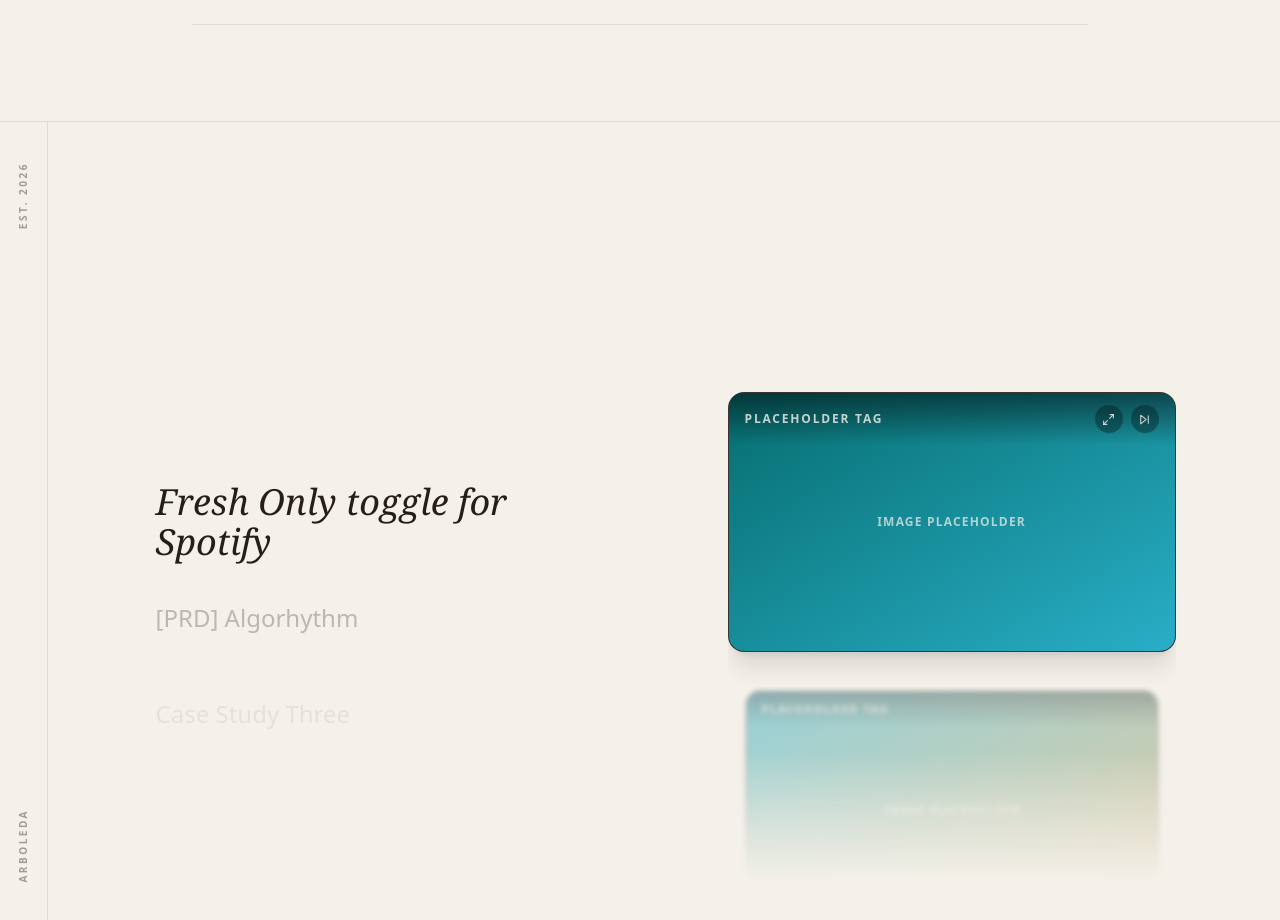
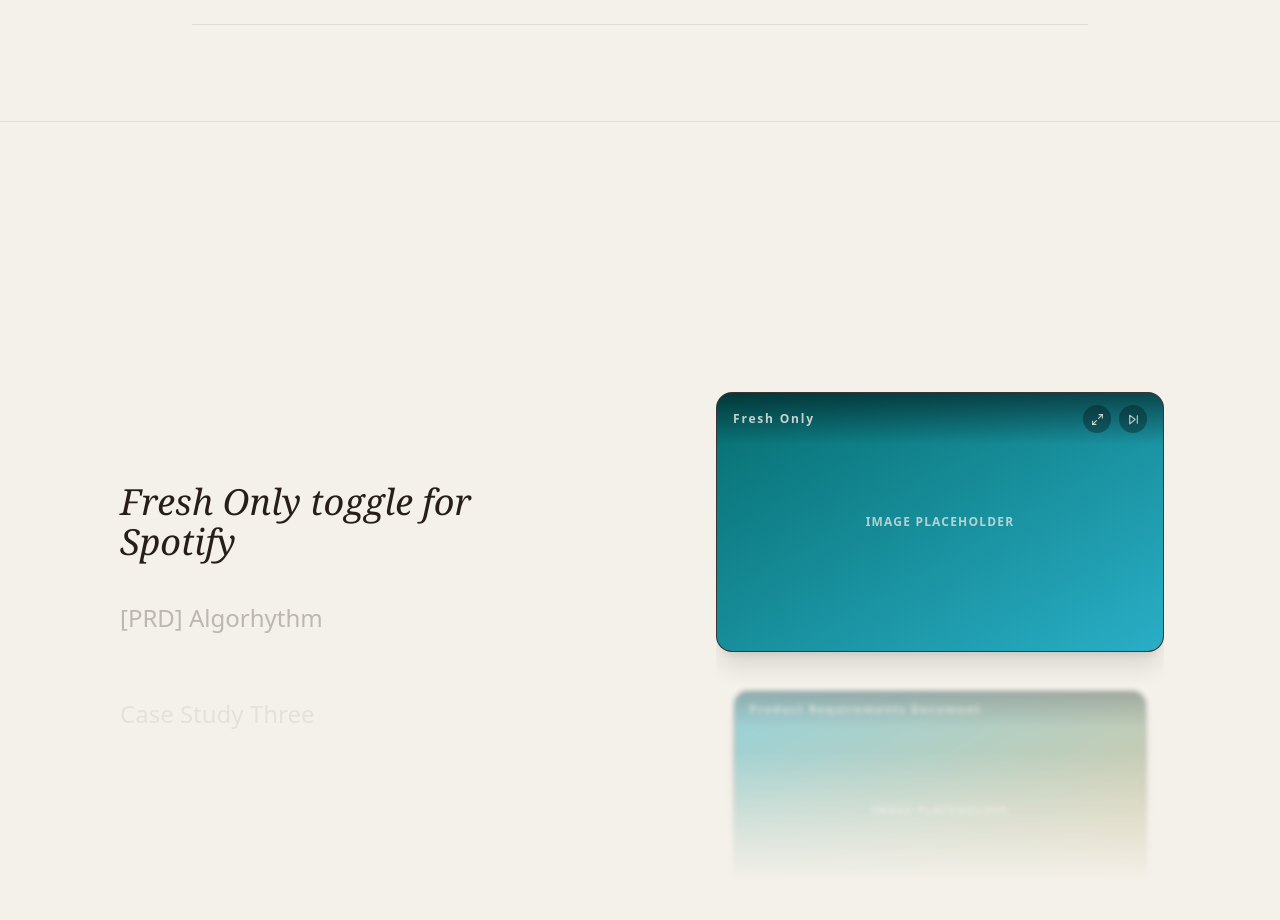
Before and after one commit to Flere2134/portfolio-v2, a React (Vite) app in the folder my-portfolio/: page / in a window 1280 px wide. Shown: the part 1402-2322 px from the top of the page. Built offline with nearby package versions, Linux system fonts and the light colour scheme.

Commit message:
feature: added amber glow in profile card

```diff
--- a/my-portfolio/src/components/sections/CaseStudies.jsx
+++ b/my-portfolio/src/components/sections/CaseStudies.jsx
@@ -82,16 +82,6 @@
       className="relative border-t border-espresso/10 dark:border-background/10"
     >
       <div className="sticky top-0 flex h-screen w-full overflow-hidden bg-background dark:bg-espresso">
-        {/* Left rail label */}
-        <div className="hidden w-12 shrink-0 flex-col items-center justify-between border-r border-espresso/10 py-10 dark:border-background/10 md:flex">
-          <span className="rotate-180 text-[10px] font-semibold tracking-[0.25em] text-espresso/40 [writing-mode:vertical-rl] dark:text-background/40">
-            EST. 2026
-          </span>
-          <span className="rotate-180 text-[10px] font-semibold tracking-[0.25em] text-espresso/40 [writing-mode:vertical-rl] dark:text-background/40">
-            ARBOLEDA
-          </span>
-        </div>
-
         {/* Scroll-synced list */}
         <div className="flex w-full items-center justify-center md:w-1/2">
           <div
--- a/my-portfolio/src/components/sections/Hero.jsx
+++ b/my-portfolio/src/components/sections/Hero.jsx
@@ -1,4 +1,4 @@
-import React from "react";
+import React, { useState } from "react";
 import { Linkedin, Github, ArrowUpRight } from "lucide-react";
 import ThemeToggle from "../ui/ThemeToggle.jsx";
 import BackgroundPaths from "../ui/BackgroundPaths.jsx";
@@ -10,6 +10,15 @@
 };
 
 export default function Hero() {
+  const [glowPos, setGlowPos] = useState({ x: 50, y: 0 });
+
+  const handleCardMouseMove = (e) => {
+    const rect = e.currentTarget.getBoundingClientRect();
+    setGlowPos({
+      x: ((e.clientX - rect.left) / rect.width) * 100,
+      y: ((e.clientY - rect.top) / rect.height) * 100,
+    });
+  };
   return (
     <section className="relative min-h-screen w-full overflow-hidden bg-background transition-colors duration-300 dark:bg-espresso">
       <BackgroundPaths />
@@ -35,6 +44,9 @@
             {profile.cards.map((card) => (
               <div
                 key={card.label}
+                // Solid surfaces on purpose: these sit above the animated
+                // background paths, so a translucent bg would let the lines
+                // bleed through and read as "on top of" the card.
                 className="rounded-2xl border border-espresso/10 bg-surface px-5 py-4 dark:border-background/10 dark:bg-[#332822]"
               >
                 <p className="text-[11px] font-semibold tracking-[0.18em] text-amber">
@@ -60,8 +72,18 @@
             themes (not just light mode) so the background paths never
             show through it either. */}
         <div className="flex items-center justify-center md:justify-end">
-          <div className="w-full max-w-sm rounded-3xl border border-espresso/10 bg-espresso p-8 dark:border-background/10 dark:bg-[#332822]">
-            <div className="flex flex-col items-center text-center">
+          <div
+            className="group relative w-full max-w-sm overflow-hidden rounded-3xl border border-espresso/10 bg-espresso p-8 transition-colors duration-300 hover:border-amber/30 dark:border-background/10 dark:bg-[#332822]"
+            onMouseMove={handleCardMouseMove}
+          >
+            {/* Amber glow that follows the cursor */}
+            <div
+              className="pointer-events-none absolute inset-0 opacity-0 transition-opacity duration-300 group-hover:opacity-100"
+              style={{
+                background: `radial-gradient(circle 220px at ${glowPos.x}% ${glowPos.y}%, rgba(197,153,71,0.22), transparent 70%)`,
+              }}
+            />
+            <div className="relative z-10 flex flex-col items-center text-center">
               {profile.photo ? (
                 <img
                   src={profile.photo}
@@ -87,7 +109,7 @@
               </p>
             </div>
 
-            <div className="mt-7 flex flex-col gap-3">
+            <div className="relative z-10 mt-7 flex flex-col gap-3">
               {profile.socials.map(({ label, handle, href }) => {
                 const Icon = socialIcons[label];
                 return (
--- a/my-portfolio/src/data/caseStudies.js
+++ b/my-portfolio/src/data/caseStudies.js
@@ -6,7 +6,7 @@
   {
     id: "case-one",
     title: "Fresh Only toggle for Spotify",
-    tag: "PLACEHOLDER TAG",
+    tag: "Fresh Only",
     href: "#",
     image: null,
     accent: "from-teal to-cerulean",
@@ -14,7 +14,7 @@
   {
     id: "case-two",
     title: "[PRD] Algorhythm",
-    tag: "PLACEHOLDER TAG",
+    tag: "Product Requirements Document",
     href: "#",
     image: null,
     accent: "from-cerulean to-amber",
--- a/my-portfolio/src/data/projects.js
+++ b/my-portfolio/src/data/projects.js
@@ -9,7 +9,6 @@
     name: "Algorhythm",
     description: "A sleep sound therapy device with companion mobile app with a goal of helping people improve their sleep quality.",
     year: "2026",
-    href: "#",
     preview: { type: "image", src: "/src/assets/images/algorhythm-preview.jpg" },
     accent: "from-teal to-cerulean",
   },
@@ -18,7 +17,6 @@
     name: "GasGuard",
     description: "A smart gas leak detection system with real-time monitoring and alerts.",
     year: "2026",
-    href: "#",
     preview: { type: "image", src: "/src/assets/images/gasguard-preview.png" },
     accent: "from-cerulean to-amber",
   },
```
